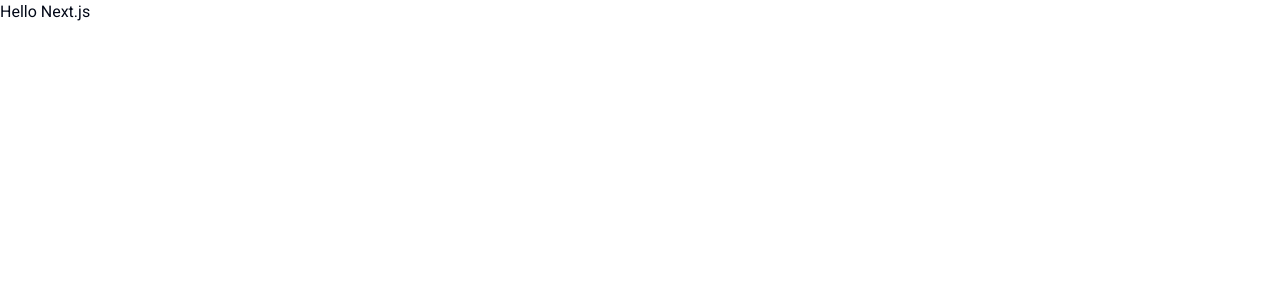
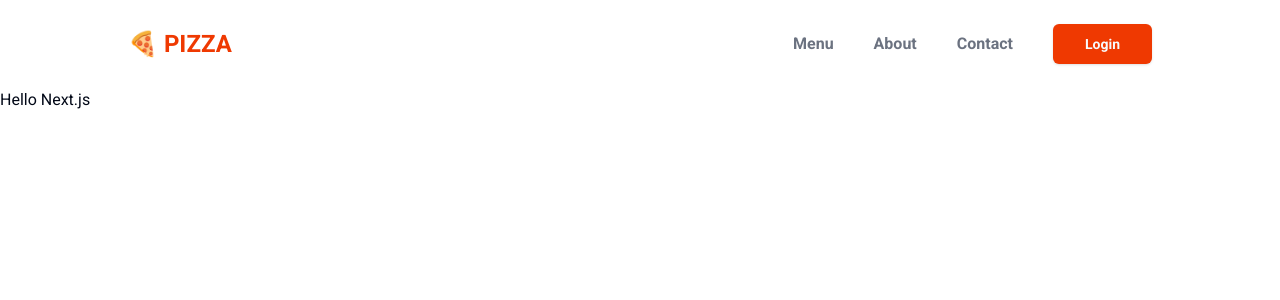
Before and after one commit to mohammadalnseirat/food-ordering-next, a Next.js app: page / in a window 1280 px wide. Shown: the top 300 px of the page. Built offline with nearby package versions, Linux system fonts and the light colour scheme.

Commit message:
Add Header Component UI

```diff
--- a/src/app/globals.css
+++ b/src/app/globals.css
@@ -62,6 +62,10 @@ body {
   }
 }
 
+html {
+  scroll-behavior: smooth;
+}
+
 @layer base {
   * {
     @apply border-border;
@@ -69,4 +73,7 @@ body {
   body {
     @apply bg-background text-foreground;
   }
+  .container {
+    @apply mx-auto px-4 md:px-8 lg:px-16 xl:px-32;
+  }
 }
--- a/src/app/layout.tsx
+++ b/src/app/layout.tsx
@@ -1,6 +1,7 @@
 import type { Metadata } from "next";
 import { Roboto } from "next/font/google";
 import "./globals.css";
+import Header from "@/components/header";
 
 const roboto = Roboto({
   subsets: ["latin"],
@@ -19,7 +20,10 @@ export default function RootLayout({
 }>) {
   return (
     <html lang="en">
-      <body className={roboto.className}>{children}</body>
+      <body className={roboto.className}>
+        <Header />
+        {children}
+      </body>
     </html>
   );
 }
--- /dev/null
+++ b/src/components/header/Navbar.tsx
@@ -0,0 +1,75 @@
+"use client";
+import { Pages, Routes } from "@/constant/enum";
+import Link from "../link";
+import { Button, buttonVariants } from "../ui/button";
+import { useState } from "react";
+import { Menu, XIcon } from "lucide-react";
+
+function Navbar() {
+  const [openMenu, setOpenMenu] = useState(false);
+  //! Array For Links:
+  const links = [
+    {
+      id: crypto.randomUUID(),
+      title: "Menu",
+      href: Routes.MENU,
+    },
+    {
+      id: crypto.randomUUID(),
+      title: "About",
+      href: Routes.ABOUT,
+    },
+    {
+      id: crypto.randomUUID(),
+      title: "Contact",
+      href: Routes.CONTACT,
+    },
+    {
+      id: crypto.randomUUID(),
+      title: "Login",
+      href: `${Routes.AUTH}/${Pages.LOGIN}`,
+    },
+  ];
+  return (
+    <nav className="flex-1 flex justify-end">
+      <Button
+        className="lg:hidden hover:bg-primary hover:text-white transition-colors duration-200"
+        onClick={() => setOpenMenu(true)}
+        size={"sm"}
+        variant={"secondary"}
+      >
+        <Menu className="!w-6 !h-6 text-" />
+      </Button>
+      <ul
+        className={`${
+          openMenu ? "top-0 z-50" : "-top-full"
+        } fixed lg:sticky left-0 px-10 py-20 lg:p-0 bg-gray-50 lg:bg-transparent transition-all duration-200 flex-col lg:flex-row h-full lg:h-auto w-full lg:w-auto flex items-center gap-10`}
+      >
+        <Button
+          variant={"destructive"}
+          size={"sm"}
+          className="absolute top-5 right-5 rounded-lg group lg:hidden"
+          onClick={() => setOpenMenu(false)}
+        >
+          <XIcon className="!w-6 !h-6 group-hover:rotate-90 transition-transform duration-300" />
+        </Button>
+        {links.map((link) => (
+          <li key={link.id}>
+            <Link
+              href={`/${link.href}`}
+              className={`font-semibold ${
+                link.href === `${Routes.AUTH}/${Pages.LOGIN}`
+                  ? `${buttonVariants({ size: "lg" })} rounded-full !px-8`
+                  : "text-gray-500 hover:text-primary transition-colors duration-200"
+              } `}
+            >
+              {link.title}
+            </Link>
+          </li>
+        ))}
+      </ul>
+    </nav>
+  );
+}
+
+export default Navbar;
--- /dev/null
+++ b/src/components/header/index.tsx
@@ -0,0 +1,15 @@
+import Link from "../link";
+import Navbar from "./Navbar";
+
+export default function Header() {
+  return (
+    <header className="py-4 md:py-6">
+      <div className="container flex items-center justify-between gap-6 lg:gap-10">
+        <Link href="/" className="text-primary font-semibold text-2xl">
+          🍕 PIZZA
+        </Link>
+        <Navbar />
+      </div>
+    </header>
+  );
+}
--- /dev/null
+++ b/src/components/link/index.tsx
@@ -0,0 +1,37 @@
+"use client";
+
+import NextLink, { LinkProps as NextLinkProps } from "next/link";
+import React, { FC, HTMLAttributes, useEffect, useRef, useState } from "react";
+
+type CustomLinkProps = NextLinkProps & {
+  children: React.ReactNode;
+  href: string;
+  target?: string;
+} & HTMLAttributes<HTMLAnchorElement>;
+
+const Link: FC<CustomLinkProps> = ({ children, href, ...rest }) => {
+  const [prefetching, setPrefetching] = useState(false);
+  const linkRef = useRef<HTMLAnchorElement>(null);
+  const setPrefetchListener = () => {
+    setPrefetching(true);
+  };
+  const removePrefetchListener = () => {
+    setPrefetching(false);
+  };
+  useEffect(() => {
+    const linkElement = linkRef.current;
+    linkElement?.addEventListener("mouseover", setPrefetchListener);
+    linkElement?.addEventListener("mouseleave", removePrefetchListener);
+    return () => {
+      linkElement?.removeEventListener("mouseover", setPrefetchListener);
+      linkElement?.removeEventListener("mouseleave", removePrefetchListener);
+    };
+  }, [prefetching]);
+  return (
+    <NextLink href={href} ref={linkRef} prefetch={prefetching} {...rest}>
+      {children}
+    </NextLink>
+  );
+};
+
+export default Link;
--- /dev/null
+++ b/src/constant/enum.ts
@@ -0,0 +1,109 @@
+export enum Directions {
+  RTL = "rtl",
+  LTR = "ltr",
+}
+
+export enum Languages {
+  ENGLISH = "en",
+  ARABIC = "ar",
+}
+
+export enum Routes {
+  ROOT = "/",
+  MENU = "menu",
+  ABOUT = "about",
+  CONTACT = "contact",
+  AUTH = "auth",
+  CART = "cart",
+  PROFILE = "profile",
+  ADMIN = "admin",
+}
+
+export enum Pages {
+  LOGIN = "signin",
+  Register = "signup",
+  FORGOT_PASSWORD = "forgot-password",
+  CATEGORIES = "categories",
+  MENU_ITEMS = "menu-items",
+  USERS = "users",
+  ORDERS = "orders",
+  NEW = "new",
+  EDIT = "edit",
+}
+
+export enum InputTypes {
+  TEXT = "text",
+  EMAIL = "email",
+  PASSWORD = "password",
+  NUMBER = "number",
+  DATE = "date",
+  TIME = "time",
+  DATE_TIME_LOCAL = "datetime-local",
+  CHECKBOX = "checkbox",
+  RADIO = "radio",
+  SELECT = "select",
+  TEXTAREA = "textarea",
+  FILE = "file",
+  IMAGE = "image",
+  COLOR = "color",
+  RANGE = "range",
+  TEL = "tel",
+  URL = "url",
+  SEARCH = "search",
+  MONTH = "month",
+  WEEK = "week",
+  HIDDEN = "hidden",
+  MULTI_SELECT = "multi select",
+}
+
+export enum Navigate {
+  NEXT = "next",
+  PREV = "prev",
+}
+export enum Responses {
+  SUCCESS = "success",
+  ERROR = "error",
+  WARNING = "warning",
+  INFO = "info",
+}
+
+export enum SortOrder {
+  ASC = "asc",
+  DESC = "desc",
+}
+
+export enum SortBy {
+  CREATED_AT = "createdAt",
+  UPDATED_AT = "updatedAt",
+  NAME = "name",
+  EMAIL = "email",
+  PHONE = "phone",
+  STATUS = "status",
+  START_DATE = "startDate",
+  END_DATE = "endDate",
+}
+
+export enum AuthMessages {
+  LOGIN_SUCCESS = "Login successfully",
+  LOGOUT_SUCCESS = "Logout successfully",
+  REGISTER_SUCCESS = "Register successfully",
+  FORGET_PASSWORD_SUCCESS = "Forget password successfully",
+  RESET_PASSWORD_SUCCESS = "Reset password successfully",
+}
+
+export enum Methods {
+  GET = "GET",
+  POST = "POST",
+  PUT = "PUT",
+  PATCH = "PATCH",
+  DELETE = "DELETE",
+}
+
+export enum Environments {
+  PROD = "production",
+  DEV = "development",
+}
+export enum UserRole {
+  USER = "USER",
+  ADMIN = "ADMIN",
+}
```
